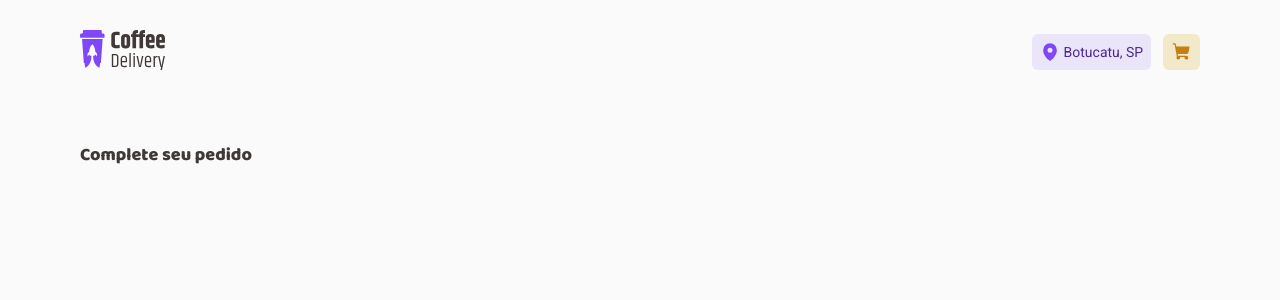
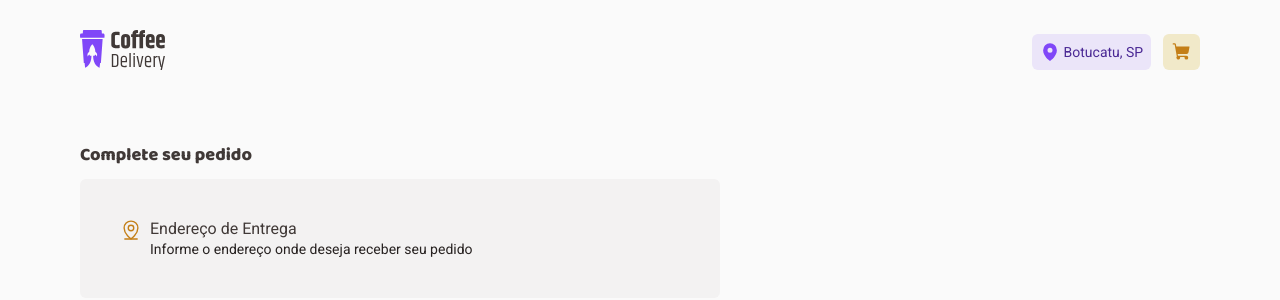
Before and after one commit to jerp86/desafio02-coffeeshop, a React (Vite) app: page /completeOrder in a window 1280 px wide. Shown: the top 300 px of the page. Built offline with nearby package versions, Linux system fonts and the light colour scheme.

Commit message:
add SectionTitle

```diff
--- a/src/pages/CompleteOrder/components/CompleteOrderForm/index.tsx
+++ b/src/pages/CompleteOrder/components/CompleteOrderForm/index.tsx
@@ -1,10 +1,25 @@
+import { MapPinLine } from 'phosphor-react'
+import { useTheme } from 'styled-components'
 import { TitleText } from '../../../../components'
-import { CompleteOrderFormContainer } from './styles'
+import { SectionTitle } from '../SectionTitle'
+import { CompleteOrderFormContainer, FormSectionContainer } from './styles'
 
-export const CompleteOrderForm = () => (
+export const CompleteOrderForm = () => {
+  const { colors } = useTheme()
+
+  return (
     <CompleteOrderFormContainer>
       <TitleText size="xs" color="subtitle">
         Complete seu pedido
       </TitleText>
+
+      <FormSectionContainer>
+        <SectionTitle
+          title="Endereço de Entrega"
+          subtitle="Informe o endereço onde deseja receber seu pedido"
+          icon={<MapPinLine size={22} color={colors['yellow-dark']} />}
+        />
+      </FormSectionContainer>
     </CompleteOrderFormContainer>
   )
+}
```
Lines whose indentation alone changed are shown as unchanged.
